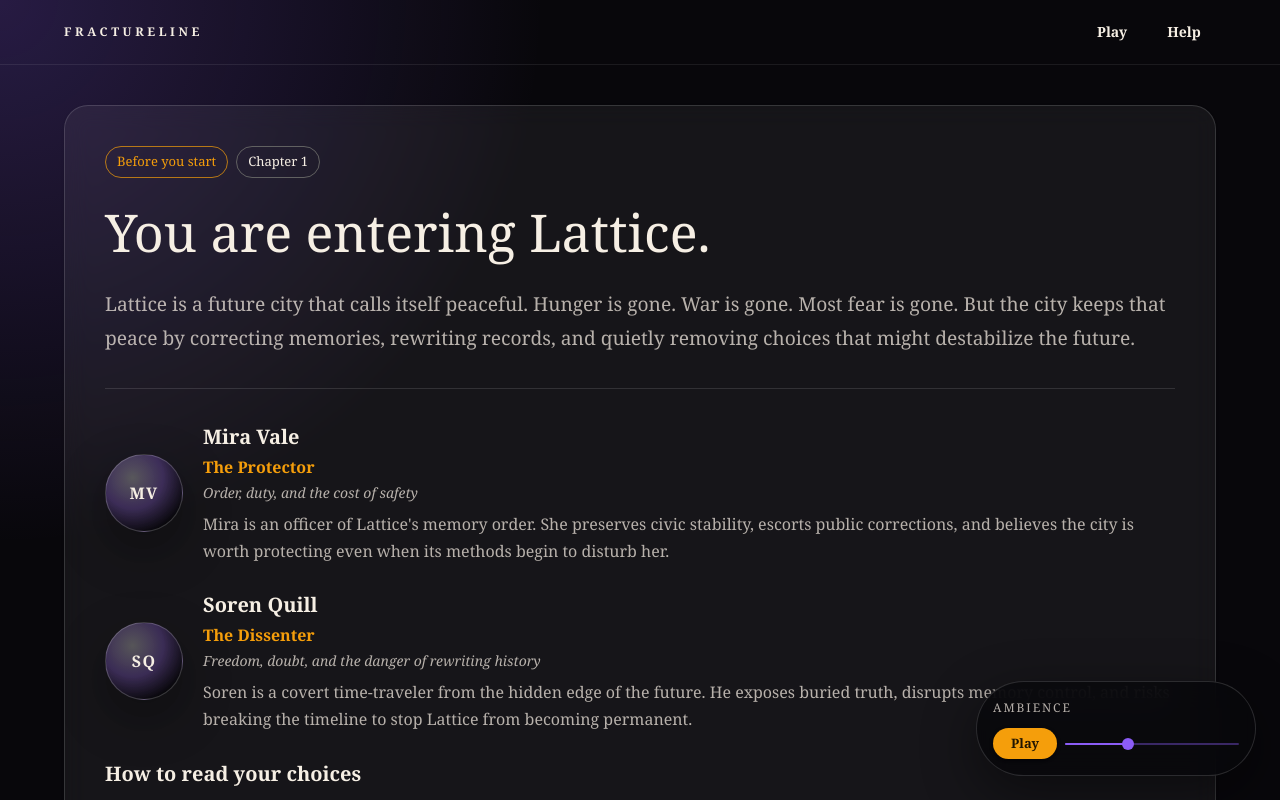
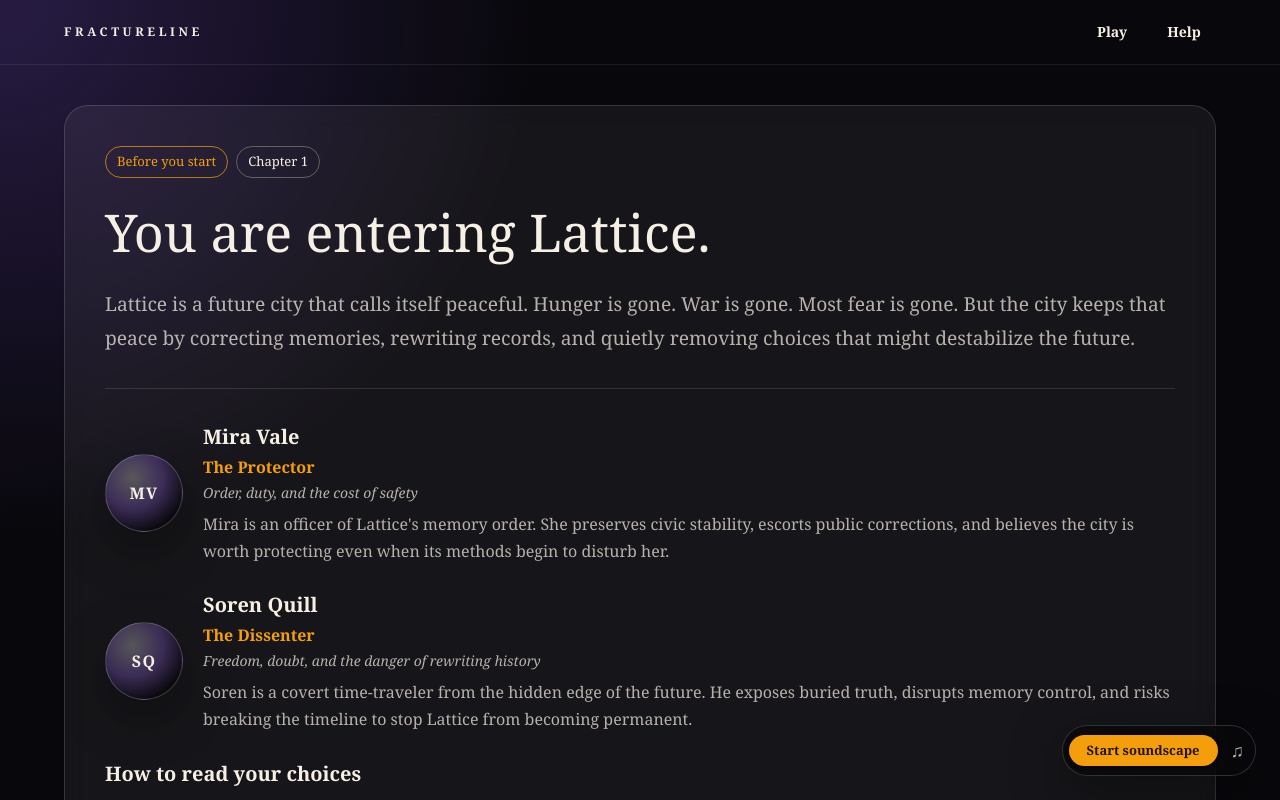
Before and after one commit to maniator/a-fracture-in-time, a Next.js app in the folder apps/web/: page /play in a window 1280 px wide. Shown: the top 800 px of the page. Built offline with nearby package versions, Linux system fonts and the light colour scheme.

Commit message:
audio: soften ambience and improve controls

```diff
--- a/apps/web/components/ambience-control.tsx
+++ b/apps/web/components/ambience-control.tsx
@@ -1,69 +1,189 @@
 'use client';
 
-import { useRef, useState } from 'react';
+import { useEffect, useRef, useState } from 'react';
 import Box from '@mui/material/Box';
 import Button from '@mui/material/Button';
+import IconButton from '@mui/material/IconButton';
 import Slider from '@mui/material/Slider';
 import Stack from '@mui/material/Stack';
 import Typography from '@mui/material/Typography';
 
-type AmbienceNodeSet = {
+type SoundscapeNodes = {
   context: AudioContext;
-  gain: GainNode;
+  masterGain: GainNode;
+  padGain: GainNode;
+  shimmerGain: GainNode;
+  noiseGain: GainNode;
   oscillators: OscillatorNode[];
+  lfos: OscillatorNode[];
+  noiseSource: AudioBufferSourceNode;
 };
 
+function setGain(gain: GainNode, value: number) {
+  const now = gain.context.currentTime;
+  gain.gain.cancelScheduledValues(now);
+  gain.gain.setTargetAtTime(value, now, 0.08);
+}
+
+function createNoiseBuffer(context: AudioContext) {
+  const seconds = 4;
+  const buffer = context.createBuffer(1, context.sampleRate * seconds, context.sampleRate);
+  const data = buffer.getChannelData(0);
+
+  for (let index = 0; index < data.length; index += 1) {
+    data[index] = (Math.random() * 2 - 1) * 0.32;
+  }
+
+  return buffer;
+}
+
+function createSoundscape(volume: number): SoundscapeNodes {
+  const context = new AudioContext();
+  const masterGain = context.createGain();
+  const padGain = context.createGain();
+  const shimmerGain = context.createGain();
+  const noiseGain = context.createGain();
+  const masterFilter = context.createBiquadFilter();
+
+  masterGain.gain.value = volume;
+  padGain.gain.value = 0.055;
+  shimmerGain.gain.value = 0.018;
+  noiseGain.gain.value = 0.035;
+  masterFilter.type = 'lowpass';
+  masterFilter.frequency.value = 1800;
+  masterFilter.Q.value = 0.4;
+
+  padGain.connect(masterFilter);
+  shimmerGain.connect(masterFilter);
+  noiseGain.connect(masterFilter);
+  masterFilter.connect(masterGain);
+  masterGain.connect(context.destination);
+
+  const chord = [110, 164.81, 220, 277.18];
+  const oscillators = chord.flatMap((frequency, index) => {
+    const left = context.createOscillator();
+    const right = context.createOscillator();
+    const leftGain = context.createGain();
+    const rightGain = context.createGain();
+    const stereo = context.createStereoPanner();
+
+    left.type = 'sine';
+    right.type = 'sine';
+    left.frequency.value = frequency;
+    right.frequency.value = frequency;
+    left.detune.value = -4 - index * 1.5;
+    right.detune.value = 5 + index * 1.2;
+    leftGain.gain.value = 0.18;
+    rightGain.gain.value = 0.18;
+    stereo.pan.value = index % 2 === 0 ? -0.38 : 0.38;
+
+    left.connect(leftGain);
+    right.connect(rightGain);
+    leftGain.connect(stereo);
+    rightGain.connect(stereo);
+    stereo.connect(padGain);
+    left.start();
+    right.start();
+
+    return [left, right];
+  });
+
+  const shimmer = context.createOscillator();
+  const shimmerFilter = context.createBiquadFilter();
+  shimmer.type = 'triangle';
+  shimmer.frequency.value = 659.25;
+  shimmer.detune.value = -8;
+  shimmerFilter.type = 'bandpass';
+  shimmerFilter.frequency.value = 920;
+  shimmerFilter.Q.value = 0.7;
+  shimmer.connect(shimmerFilter);
+  shimmerFilter.connect(shimmerGain);
+  shimmer.start();
+  oscillators.push(shimmer);
+
+  const noiseSource = context.createBufferSource();
+  const noiseFilter = context.createBiquadFilter();
+  noiseSource.buffer = createNoiseBuffer(context);
+  noiseSource.loop = true;
+  noiseFilter.type = 'lowpass';
+  noiseFilter.frequency.value = 460;
+  noiseFilter.Q.value = 0.8;
+  noiseSource.connect(noiseFilter);
+  noiseFilter.connect(noiseGain);
+  noiseSource.start();
+
+  const padLfo = context.createOscillator();
+  const padLfoGain = context.createGain();
+  padLfo.type = 'sine';
+  padLfo.frequency.value = 0.045;
+  padLfoGain.gain.value = 0.022;
+  padLfo.connect(padLfoGain);
+  padLfoGain.connect(padGain.gain);
+  padLfo.start();
+
+  const filterLfo = context.createOscillator();
+  const filterLfoGain = context.createGain();
+  filterLfo.type = 'sine';
+  filterLfo.frequency.value = 0.018;
+  filterLfoGain.gain.value = 420;
+  filterLfo.connect(filterLfoGain);
+  filterLfoGain.connect(masterFilter.frequency);
+  filterLfo.start();
+
+  return {
+    context,
+    masterGain,
+    padGain,
+    shimmerGain,
+    noiseGain,
+    oscillators,
+    lfos: [padLfo, filterLfo],
+    noiseSource,
+  };
+}
+
 export function AmbienceControl() {
-  const nodesRef = useRef<AmbienceNodeSet | null>(null);
+  const nodesRef = useRef<SoundscapeNodes | null>(null);
+  const [isOpen, setIsOpen] = useState(false);
   const [isPlaying, setIsPlaying] = useState(false);
-  const [volume, setVolume] = useState(0.18);
+  const [volume, setVolume] = useState(0.08);
+
+  useEffect(() => () => {
+    const nodes = nodesRef.current;
+    if (!nodes) return;
+    nodes.oscillators.forEach((oscillator) => oscillator.stop());
+    nodes.lfos.forEach((lfo) => lfo.stop());
+    nodes.noiseSource.stop();
+    void nodes.context.close();
+  }, []);
 
   const start = async () => {
-    if (nodesRef.current) {
-      await nodesRef.current.context.resume();
-      setIsPlaying(true);
-      return;
+    if (!nodesRef.current) {
+      nodesRef.current = createSoundscape(volume);
     }
 
-    const context = new AudioContext();
-    const gain = context.createGain();
-    gain.gain.value = volume;
-    gain.connect(context.destination);
-
-    const frequencies = [146.83, 220, 329.63];
-    const oscillators = frequencies.map((frequency, index) => {
-      const oscillator = context.createOscillator();
-      const filter = context.createBiquadFilter();
-      const localGain = context.createGain();
-
-      oscillator.type = index === 0 ? 'sine' : 'triangle';
-      oscillator.frequency.value = frequency;
-      oscillator.detune.value = index * 3;
-      filter.type = 'lowpass';
-      filter.frequency.value = 720 + index * 120;
-      localGain.gain.value = index === 0 ? 0.42 : 0.18;
-
-      oscillator.connect(filter);
-      filter.connect(localGain);
-      localGain.connect(gain);
-      oscillator.start();
-      return oscillator;
-    });
-
-    nodesRef.current = { context, gain, oscillators };
+    await nodesRef.current.context.resume();
+    setGain(nodesRef.current.masterGain, volume);
     setIsPlaying(true);
+    setIsOpen(true);
   };
 
-  const stop = async () => {
-    await nodesRef.current?.context.suspend();
+  const pause = async () => {
+    const nodes = nodesRef.current;
+    if (!nodes) return;
+
+    setGain(nodes.masterGain, 0);
+    window.setTimeout(() => {
+      void nodes.context.suspend();
+    }, 120);
     setIsPlaying(false);
   };
 
   const updateVolume = (_: Event, nextValue: number | number[]) => {
     const nextVolume = Array.isArray(nextValue) ? nextValue[0] : nextValue;
     setVolume(nextVolume);
-    if (nodesRef.current) {
-      nodesRef.current.gain.gain.value = nextVolume;
+    if (nodesRef.current && isPlaying) {
+      setGain(nodesRef.current.masterGain, nextVolume);
     }
   };
 
@@ -76,34 +196,58 @@ export function AmbienceControl() {
         right: { xs: 12, sm: 24 },
         bottom: { xs: 12, sm: 24 },
         zIndex: 30,
-        width: { xs: 236, sm: 280 },
-        border: '1px solid rgba(255,255,255,0.14)',
-        borderRadius: 4,
-        p: 2,
-        background: 'rgba(8,7,11,0.86)',
-        backdropFilter: 'blur(16px)',
-        boxShadow: '0 18px 55px rgba(0,0,0,0.45)',
+        maxWidth: 'calc(100vw - 24px)',
       }}
     >
-      <Stack spacing={1.25}>
-        <Typography variant="caption" sx={{ letterSpacing: '0.16em', textTransform: 'uppercase', color: 'text.secondary' }}>
-          Ambience
-        </Typography>
-        <Stack direction="row" spacing={1} sx={{ alignItems: 'center' }}>
-          <Button size="small" variant={isPlaying ? 'outlined' : 'contained'} color="secondary" onClick={() => void (isPlaying ? stop() : start())}>
-            {isPlaying ? 'Mute' : 'Play'}
+      <Stack
+        spacing={isOpen ? 1.5 : 0}
+        sx={{
+          width: isOpen ? { xs: 276, sm: 320 } : 'auto',
+          border: '1px solid rgba(255,255,255,0.16)',
+          borderRadius: 999,
+          p: isOpen ? 1.5 : 0.75,
+          background: 'rgba(8,7,11,0.72)',
+          backdropFilter: 'blur(18px)',
+          boxShadow: '0 18px 55px rgba(0,0,0,0.38)',
+        }}
+      >
+        <Stack direction="row" spacing={1} sx={{ alignItems: 'center', justifyContent: 'space-between' }}>
+          <Button
+            size="small"
+            variant={isPlaying ? 'outlined' : 'contained'}
+            color="secondary"
+            onClick={() => void (isPlaying ? pause() : start())}
+            sx={{ borderRadius: 999, px: 2.25 }}
+          >
+            {isPlaying ? 'Pause soundscape' : 'Start soundscape'}
           </Button>
-          <Slider
-            aria-label="Ambience volume"
-            min={0}
-            max={0.5}
-            step={0.01}
-            value={volume}
-            onChange={updateVolume}
+          <IconButton
             size="small"
-            sx={{ mx: 1 }}
-          />
+            aria-label={isOpen ? 'Collapse ambience controls' : 'Expand ambience controls'}
+            onClick={() => setIsOpen((value) => !value)}
+            sx={{ color: 'text.secondary' }}
+          >
+            {isOpen ? '−' : '♫'}
+          </IconButton>
         </Stack>
+
+        {isOpen ? (
+          <Box sx={{ px: 1, pb: 0.5 }}>
+            <Typography variant="caption" sx={{ color: 'text.secondary' }}>
+              Soft Lattice drone. User-started, no autoplay.
+            </Typography>
+            <Slider
+              aria-label="Soundscape volume"
+              min={0}
+              max={0.22}
+              step={0.01}
+              value={volume}
+              onChange={updateVolume}
+              size="small"
+              sx={{ mt: 0.5 }}
+            />
+          </Box>
+        ) : null}
       </Stack>
     </Box>
   );
```
